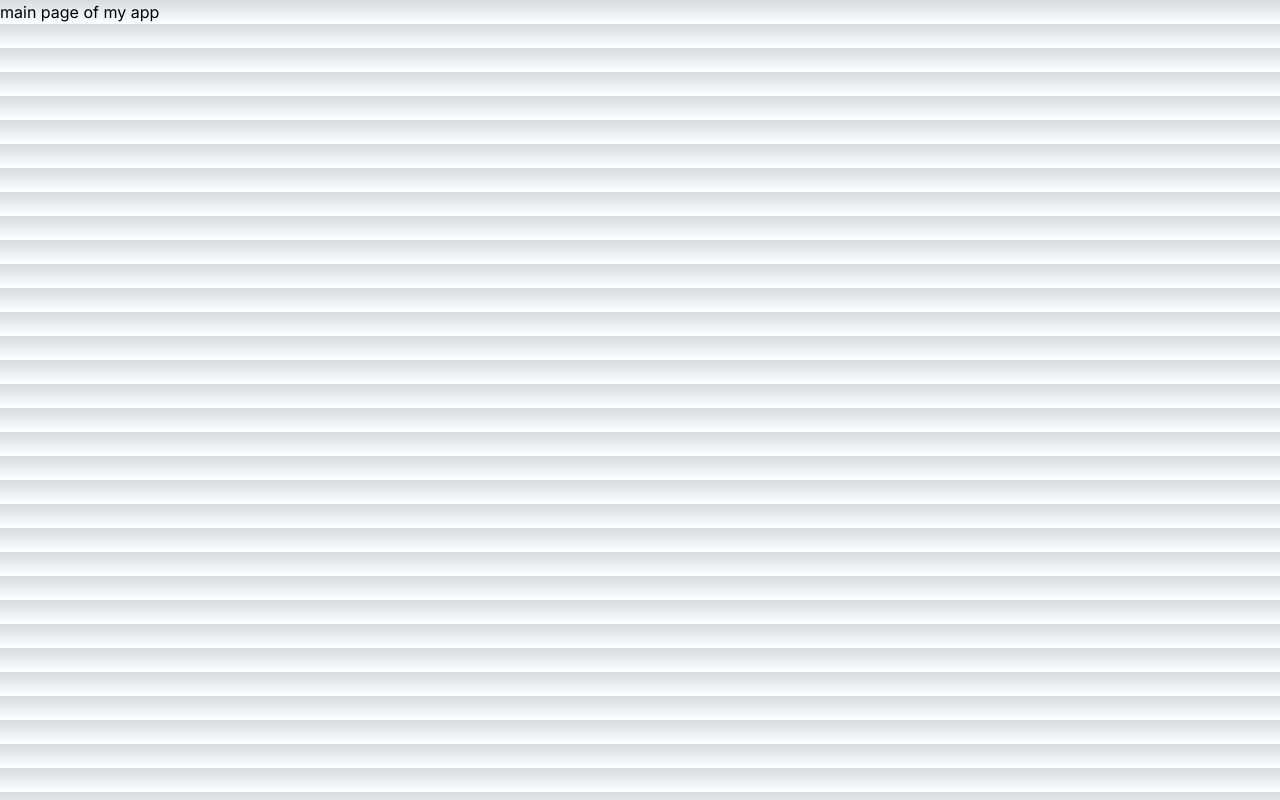
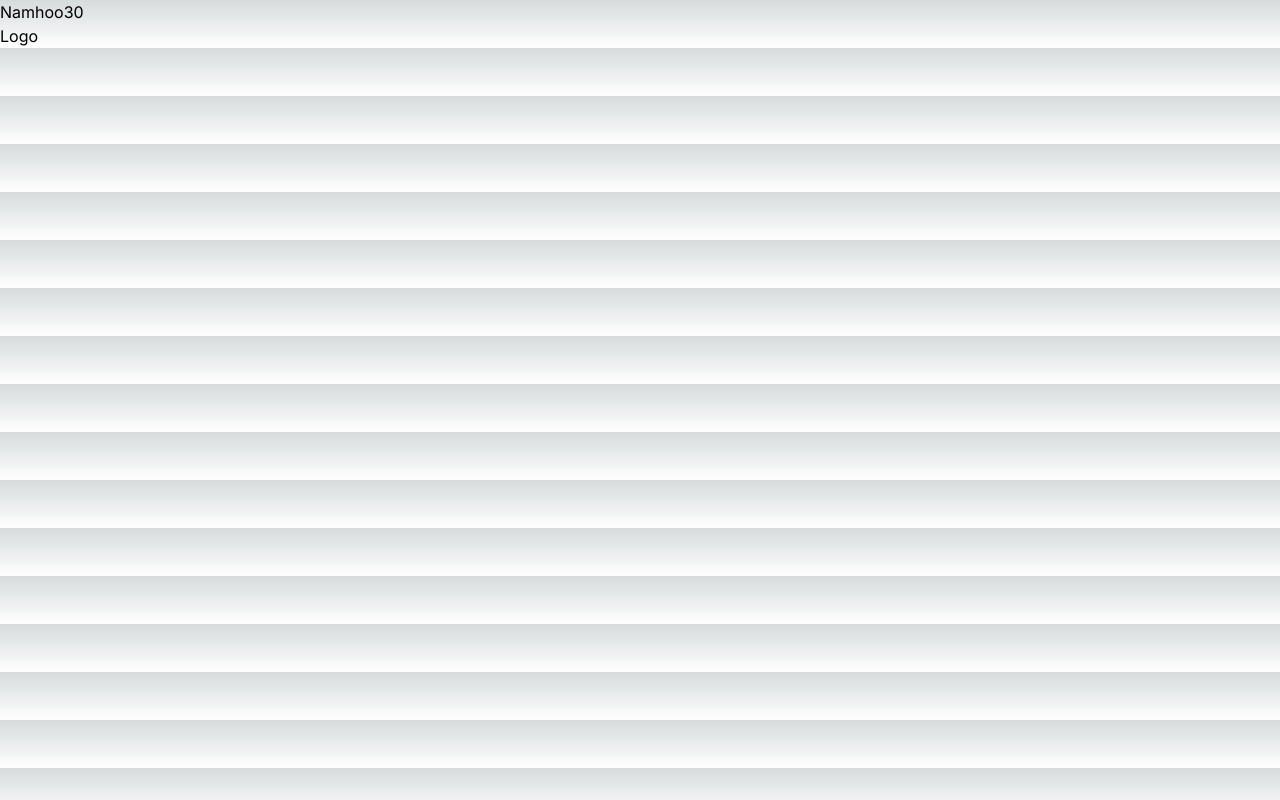
Before and after one commit to skagn4929/Next.js14-Project, a Next.js app: page / in a window 1280 px wide. Built offline with nearby package versions, Linux system fonts and the light colour scheme.

Commit message:
components part

```diff
--- a/src/app/page.tsx
+++ b/src/app/page.tsx
@@ -1,3 +1,14 @@
+"use client";
+
+import Header from "@/components/Header";
+import Logo from "@/components/Header/Logo";
+
 export default function Home() {
-  return <div>main page of my app</div>;
+  return (
+    <div>
+      <Header name={"Namhoo"} age={30} isMan={true}>
+        <Logo />
+      </Header>
+    </div>
+  );
 }
--- /dev/null
+++ b/src/components/Header/Logo.tsx
@@ -0,0 +1,5 @@
+"use client";
+
+export default function Logo() {
+  return <div>Logo</div>;
+}
--- /dev/null
+++ b/src/components/Header/Menu.tsx
@@ -0,0 +1,11 @@
+"use client";
+
+export default function Menu(props: any) {
+  return (
+    <div>
+      {props.name}
+      {props.age}
+      {props.isMan}
+    </div>
+  );
+}
--- /dev/null
+++ b/src/components/Header/index.tsx
@@ -0,0 +1,12 @@
+"use client";
+
+import Menu from "./Menu";
+
+export default function Header(props: any) {
+  return (
+    <header>
+      <Menu {...props} />
+      {props.children}
+    </header>
+  );
+}
```
